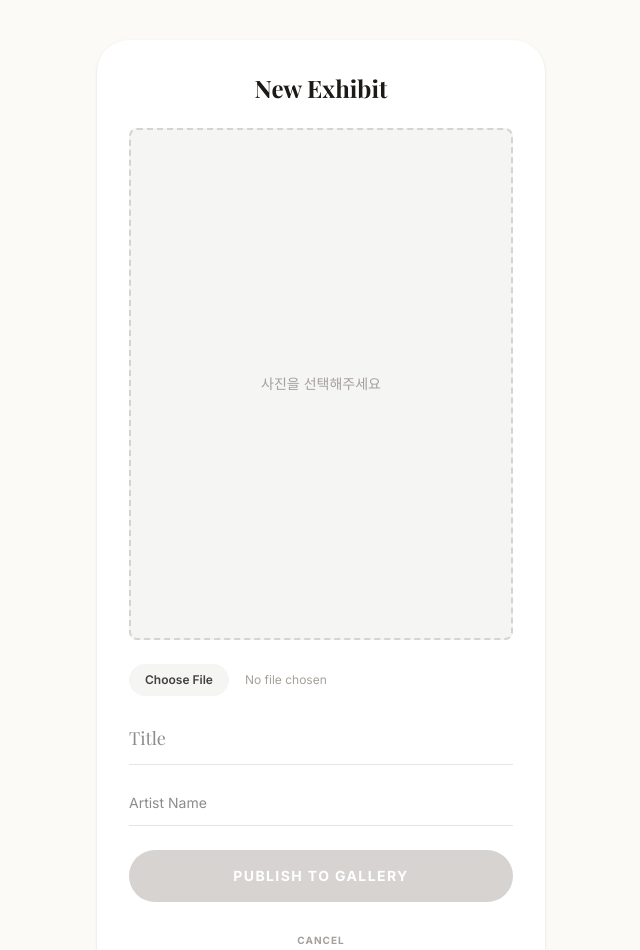
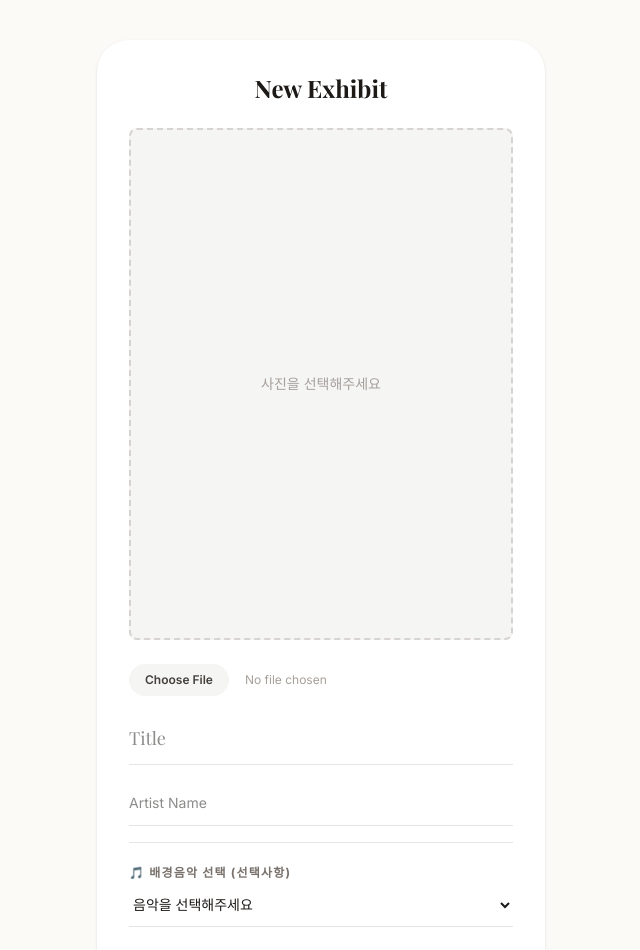
Before and after one commit to dlgkswk01-pixel/-musepic-gallery, a Next.js app: page /upload in a window 1280 px wide. Shown: the top 950 px of the page, without its empty margins (319-959 px from the left). Built offline with nearby package versions, Linux system fonts and the light colour scheme; no server answers; sample sign-in values are in the browser's storage; a web font is replaced by a local one.

Commit message:
wpqkfehofk

```diff
--- a/app/upload/page.tsx
+++ b/app/upload/page.tsx
@@ -16,6 +16,7 @@ export default function UploadPage() {
   const [artist, setArtist] = useState('')
   const [loading, setLoading] = useState(false)
   const [user, setUser] = useState<any>(null)
+  const [selectedSong, setSelectedSong] = useState<string>('')
   const router = useRouter()
 
   // 로그인 확인
@@ -137,6 +138,26 @@ export default function UploadPage() {
             onChange={(e) => setArtist(e.target.value)}
             className="w-full border-b border-stone-200 py-3 outline-none focus:border-stone-900 transition text-sm"
           />
+
+          {/* 🎵 음악 선택 */}
+          <div className="pt-4 border-t border-stone-200 space-y-2">
+            <label className="text-xs font-bold uppercase tracking-widest text-stone-500">🎵 배경음악 선택 (선택사항)</label>
+            <select
+              value={selectedSong}
+              onChange={(e) => setSelectedSong(e.target.value)}
+              className="w-full border-b border-stone-200 py-3 outline-none focus:border-stone-900 transition text-sm"
+            >
+              <option value="">음악을 선택해주세요</option>
+              <option value="ambient1">Ambient Calm - 명상음악</option>
+              <option value="ambient2">Evening Breeze - 저녁 바람</option>
+              <option value="jazz1">Jazz Lounge - 재즈라운지</option>
+              <option value="classical1">Classical Peace - 클래식</option>
+              <option value="electronic1">Electronic Vibes - 전자음악</option>
+            </select>
+            {selectedSong && (
+              <p className="text-xs text-green-600 font-bold">✓ 선택됨</p>
+            )}
+          </div>
         </div>
 
         <button
```
